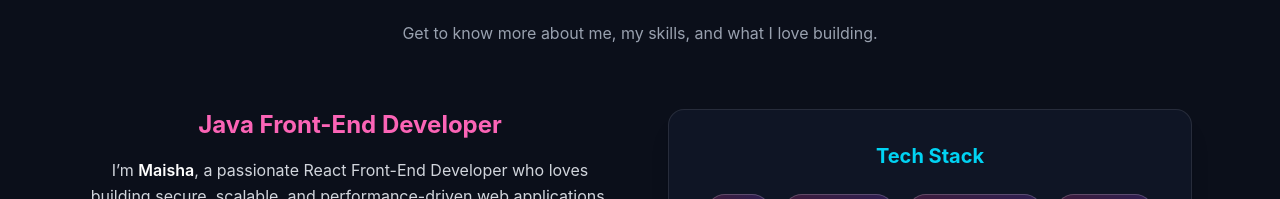
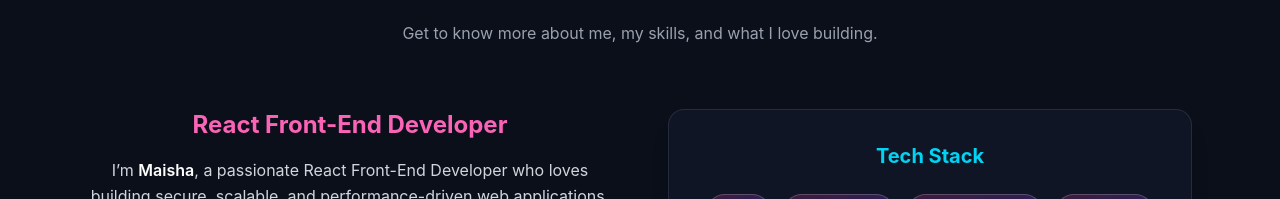
Before and after one commit to mashudasiddikamaisha/web-portfolio, a React (Vite) app: page / in a window 1280 px wide. Shown: the part 2139-2338 px from the top of the page. Built offline with nearby package versions, Linux system fonts and the light colour scheme.

Commit message:
changed about

```diff
--- a/src/Pages/About.jsx
+++ b/src/Pages/About.jsx
@@ -69,7 +69,7 @@ const About = () => {
             viewport={{ once: true }}
           >
             <h3 className="text-2xl font-bold mb-4 text-pink-400">
-              Java Front-End Developer
+              React Front-End Developer
             </h3>
             <p className="text-gray-300 leading-relaxed mb-6">
               I’m <span className="text-white font-semibold">Maisha</span>, a passionate React Front-End Developer who loves building secure, scalable, and performance-driven web applications.
```
